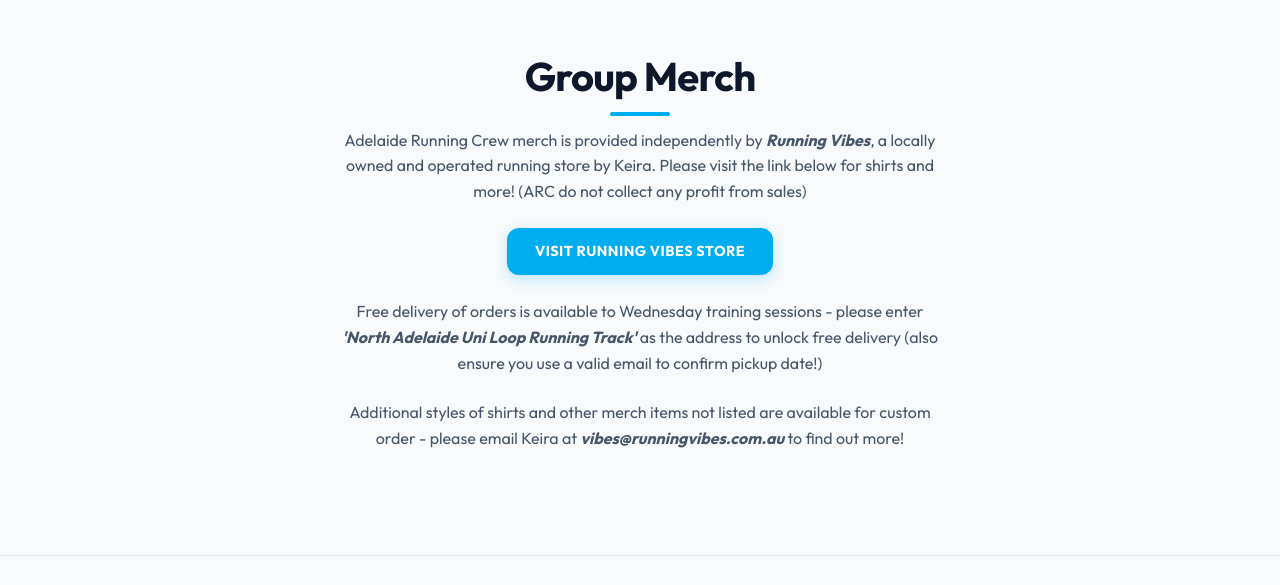
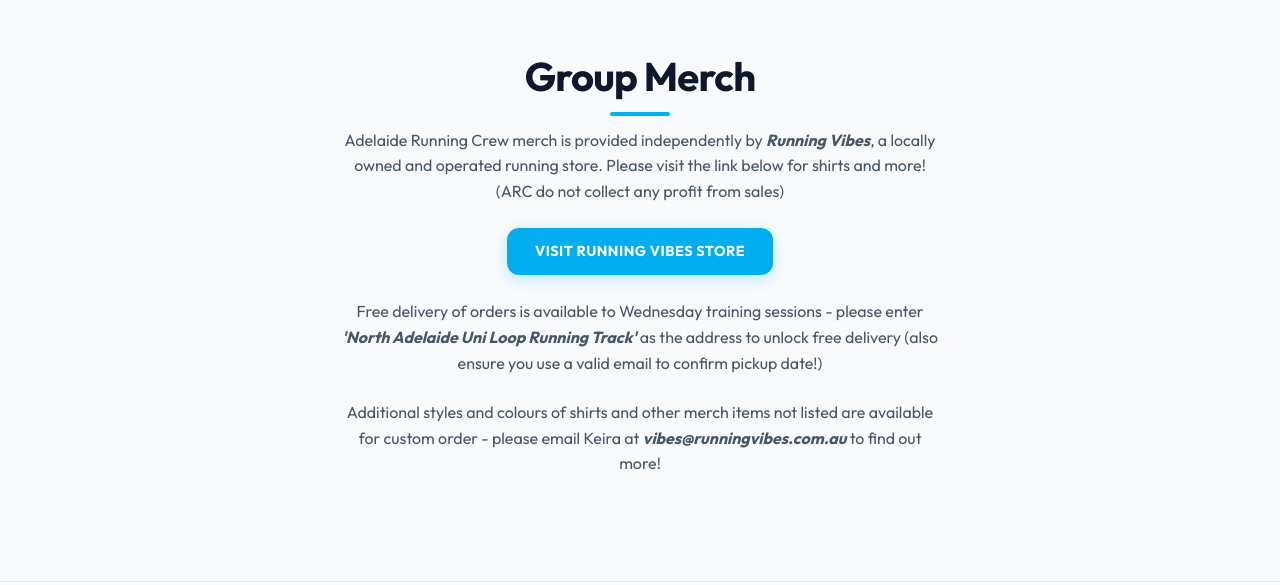
Before and after one commit to runningadelaide/runningadelaide.github.io, a plain HTML site: page index.html in a window 1280 px wide. Shown: the part 4820-5405 px from the top of the page. Drawn offline with Linux system fonts and the light colour scheme; no server answers.

Commit message:
Minor wording changes to merch section

```diff
--- a/index.html
+++ b/index.html
@@ -455,7 +455,7 @@
 			<div style="max-width: 600px; margin: 0 auto;">
 				<p style="margin-bottom: 24px;">Adelaide Running Crew merch is provided independently by <b><i>Running
 							Vibes</i></b>,
-					a locally owned and operated running store by Keira. Please visit the link below for shirts and
+					a locally owned and operated running store. Please visit the link below for shirts and
 					more! (ARC do not collect any profit from sales)</p>
 				<a href="https://www.runningvibes.com.au/category/adelaide-running-crew" target="_blank"
 					rel="noopener noreferrer" class="btn-main btn-primary">Visit Running Vibes Store</a>
@@ -465,7 +465,8 @@
 					<b><i>'North Adelaide Uni Loop Running Track'</b></i> as the address to unlock free delivery (also
 					ensure you use a valid email to confirm pickup date!)
 				</p>
-				<p style="margin-top: 24px; margin-bottom: 24px;">Additional styles of shirts and other merch items not
+				<p style="margin-top: 24px; margin-bottom: 24px;">Additional styles and colours of shirts and other
+					merch items not
 					listed are available for custom order - please email Keira at
 					<b><i>vibes@runningvibes.com.au</b></i> to
 					find out more!
```
